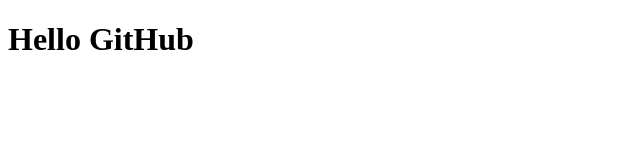
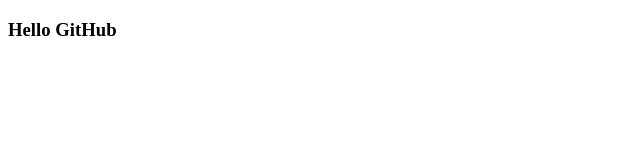
Before and after one commit to quantum49/git-one, a plain HTML site: page index.html in a window 1280 px wide. Shown: the whole page, without its empty margins (0-640 px from the left). Drawn offline with Linux system fonts and the light colour scheme.

Commit message:
added index title

```diff
--- a/index.html
+++ b/index.html
@@ -3,9 +3,9 @@
 <head>
   <meta charset="UTF-8">
   <meta name="viewport" content="width=device-width, initial-scale=1.0">
-  <title>Document</title>
+  <title>Git Tutorial</title>
 </head>
 <body>
-  <h1>Hello GitHub</h1>
+  <h3>Hello GitHub</h3>
 </body>
 </html>
```
